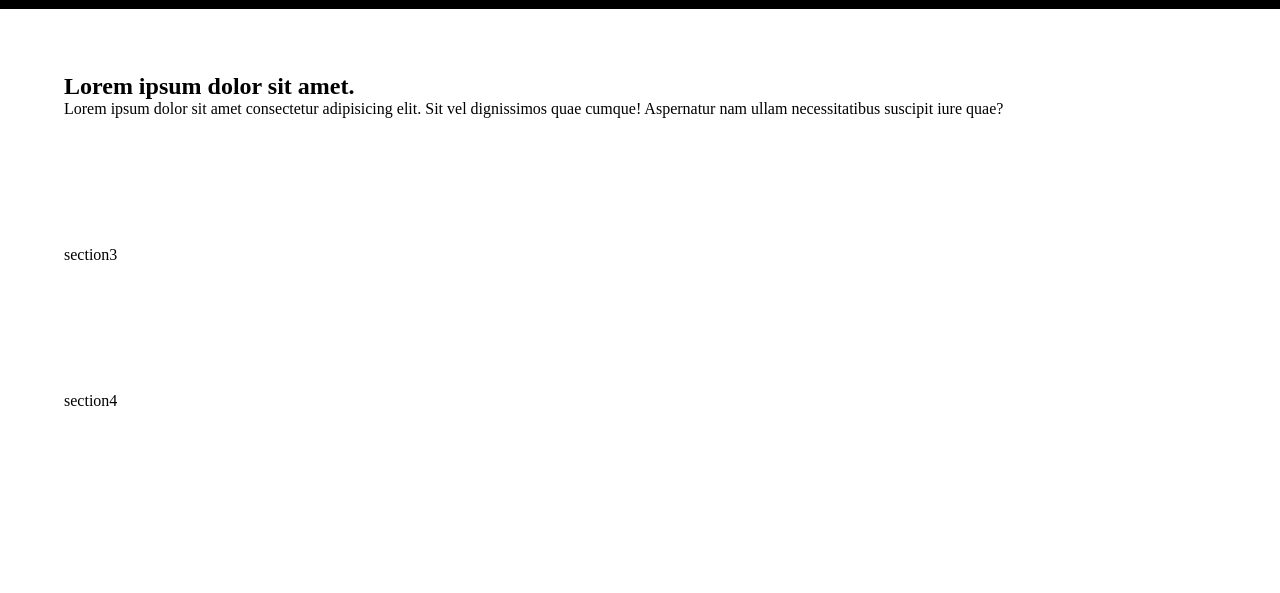
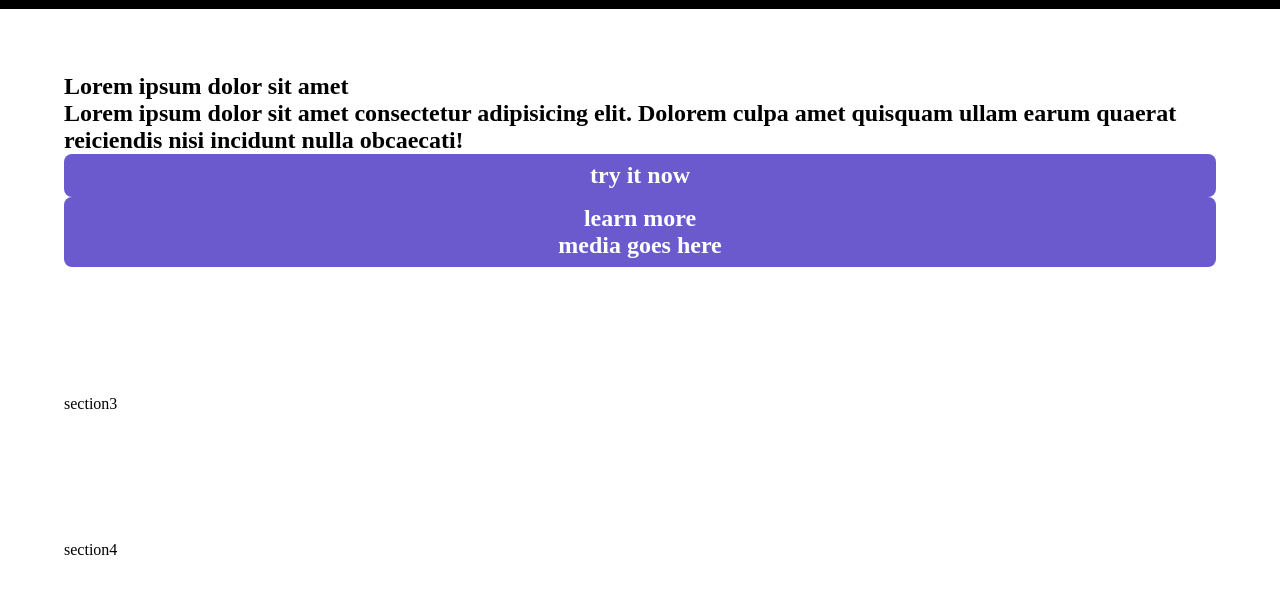
Before and after one commit to tndusdl74301/dc231_s, a plain HTML site: page w6/wrapUp/stp3/stp3.html in a window 1280 px wide. Shown: the part 49-642 px from the top of the page. Drawn offline with Linux system fonts and the light colour scheme.

Commit message:
네번째커밋

```diff
--- a/w6/wrapUp/stp3/stp3.html
+++ b/w6/wrapUp/stp3/stp3.html
@@ -5,7 +5,7 @@
     <meta http-equiv="X-UA-Compatible" content="IE=edge" />
     <meta name="viewport" content="width=device-width, initial-scale=1.0" />
     <link rel="stylesheet" href="style/stp3.css" />
-    <title>objective1 - stp2</title>
+    <title>objective1 - stp3</title>
   </head>
   <body>
     <div class="section nav">
@@ -20,7 +20,9 @@
           </div>
           <div class="nav__menuWrapper">
             <div class="nav__menu">sign up</div>
-            <div class="nav__menu button">sign in</div>
+            <div class="nav__menu button">
+              sign in
+            </div>
           </div>
         </div>
       </div>
@@ -28,10 +30,17 @@
     <div id="hero1" class="section main">
       <div class="container">
         <div class="wrapper">
-          <h2>Lorem ipsum dolor sit amet.</h2>
-          <p>Lorem ipsum dolor sit amet consectetur adipisicing elit. Sit vel dignissimos quae cumque! Aspernatur nam ullam necessitatibus suscipit iure quae?</p>
+          <h2>Lorem ipsum dolor sit amet<h2>
+            <p>Lorem ipsum dolor sit amet consectetur adipisicing elit. Dolorem culpa amet quisquam ullam earum quaerat reiciendis nisi incidunt nulla obcaecati!</p>
+            <div class="button">try it now</div>
+            <div class="button button--type-text">
+              learn more
+            <div class="main__media">
+              media goes here
+            </div>
+          </div>
+        </div>
       </div>
-    </div>
     <div class="section main">
       <div class="container">
         <div class="wrapper">section3</div>
--- a/w6/wrapUp/stp3/style/stp3.css
+++ b/w6/wrapUp/stp3/style/stp3.css
@@ -42,4 +42,7 @@
     background-color: slateblue;
     padding: 8px 16px;
     border-radius: 8px;
+    color: white;
+    font-weight: 700;
+    text-align: center;
 }
```
